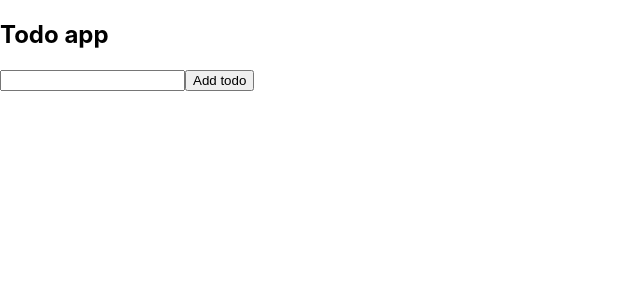
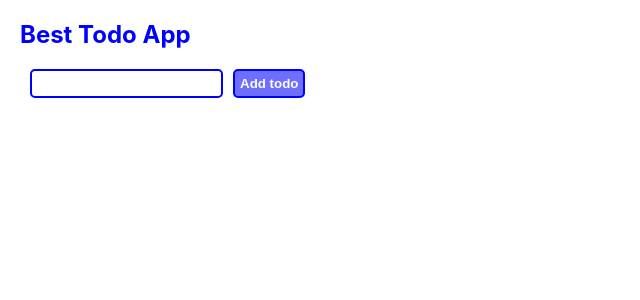
Before and after one commit to soft-engg/todo-app-react, a React (Create React App) app: page / in a window 1280 px wide. Shown: the top 300 px of the page, without its empty margins (0-640 px from the left). Built offline with nearby package versions, Linux system fonts and the light colour scheme.

Commit message:
added css to the project

```diff
--- a/src/App.js
+++ b/src/App.js
@@ -1,5 +1,5 @@
 import { useState } from 'react';
-
+import "./css/app.css"
 let globalId = 0
 function App() {
 
@@ -22,8 +22,8 @@ function App() {
     setTodos(oldtodos => todos.filter(entry => entry.id !== itemId))
   }
   return (
-    <div>
-      <h2>Todo app</h2>
+    <div className='main-div'>
+      <h2>Best Todo App</h2>
       <form onSubmit={createTodo}>
         <input
           type='text'
--- /dev/null
+++ b/src/css/app.css
@@ -0,0 +1,35 @@
+.main-div {
+    margin-left: 20px;
+}
+
+h2 {
+    color: blue;
+}
+
+form button {
+    margin-left: 10px;
+    background-color: rgba(0, 0, 255, 0.57);
+    color: white;
+    font-weight: bold;
+    border: 2px solid blue;
+    padding: 5px;
+    border-radius: 5px;
+}
+
+form input {
+    margin-left: 10px;
+    color: blue;
+    font-weight: bold;
+    border: 2px solid blue;
+    padding: 5px;
+    border-radius: 5px;
+}
+
+ul button {
+    color: white;
+    background-color: red;
+    font-weight: bold;
+    border-radius: 5px;
+    border: 2px solid white;
+    padding: 2px, 4px;
+}
```
Also changed, not shown: src/index.css (line endings or trailing spaces).
